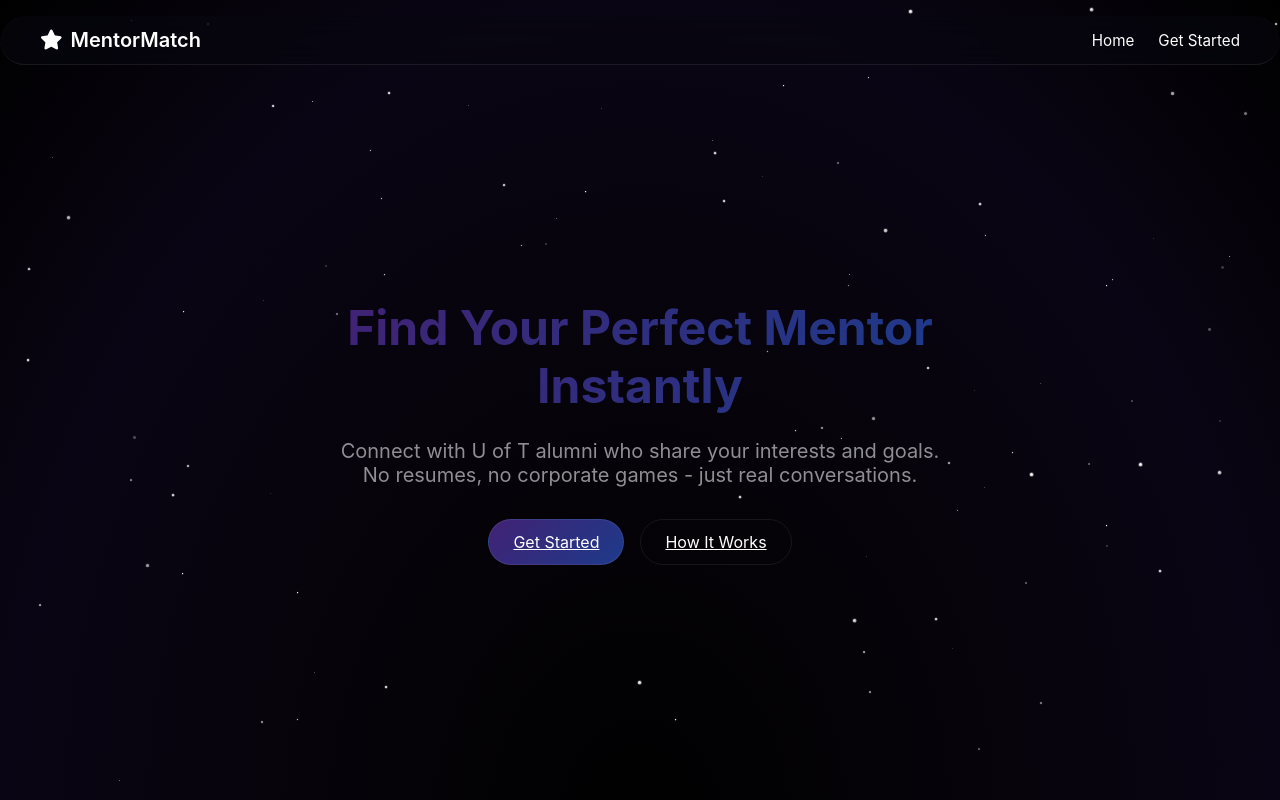
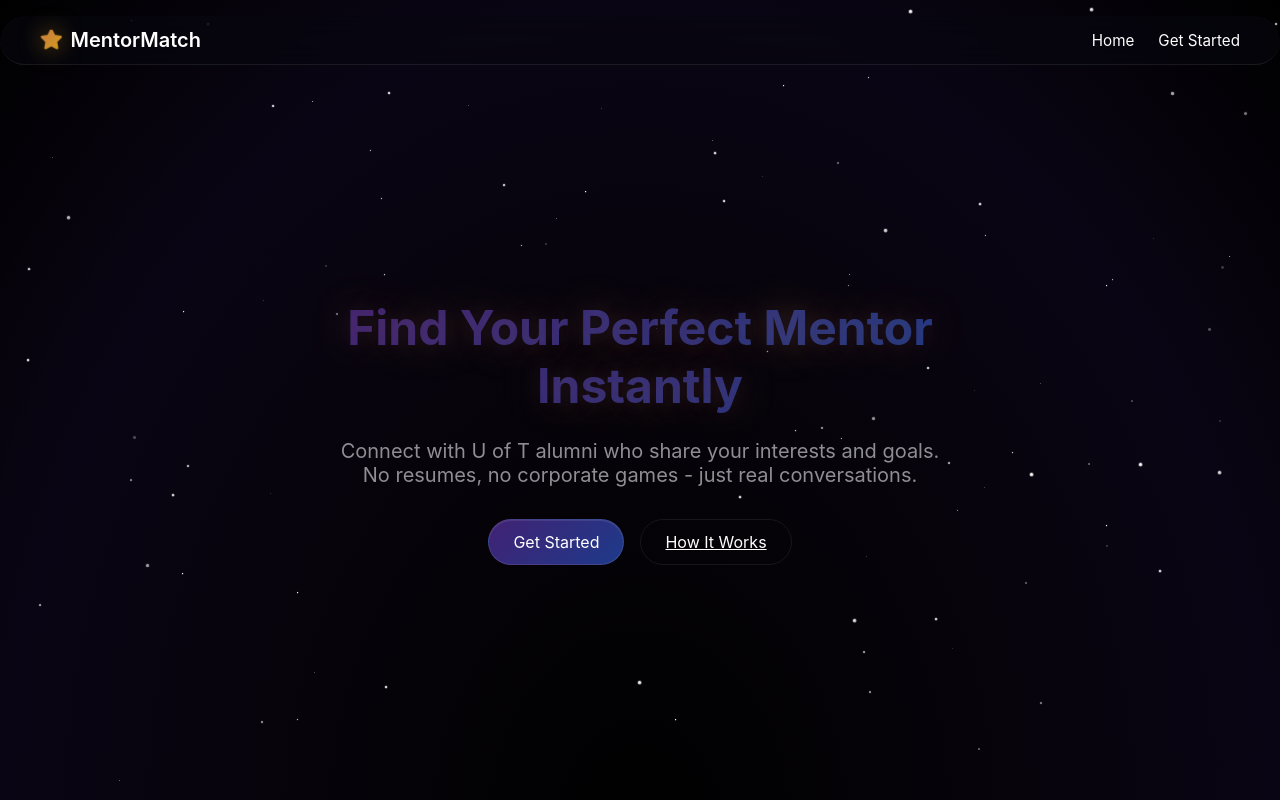
Before and after one commit to hillary862/cinchyv2, a website: page public/index.html in a window 1280 px wide. Shown: the top 800 px of the page. Drawn offline with nearby package versions, Linux system fonts and the light colour scheme.

Commit message:
Add Cinchy design elements: button glow, logo animation, text glow

```diff
--- a/public/css/style.css
+++ b/public/css/style.css
@@ -1,13 +1,25 @@
-/* MentorMatch Theme Variables */
+/* Cinchy v2 Theme Variables - High-End iOS Aesthetic */
 :root {
     --deep-space: #030305;
     --nebula-void: #080711;
+    --cosmic-amethyst: #2E1A47;
     --royal-violet: #412274;
+    --muted-orange: #C97A45;
+    --muted-amber: #D4A017;
+    --soft-gold: #B8860B;
+    --cosmic-blue: #0F4C75;
+    --stellar-purple: #7B2CBF;
+    --deep-aurora-teal: #0F2A4A;
     --indigo-depth: #1E3A8A;
+    --solar-flare-gold: #FFD700;
     --text-primary: #FFFFFF;
     --text-secondary: #8E8E93;
+    --text-tertiary: #AEAED2;
     --glass-bg: rgba(10, 10, 20, 0.6);
     --glass-border: rgba(255, 255, 255, 0.08);
+    --frosted-indigo: rgba(99, 102, 241, 0.2);
+    --galaxy-glow: rgba(65, 34, 116, 0.2);
+    --amber-glow: rgba(212, 160, 23, 0.3);
 }
 
 /* Reset & Base */
@@ -77,6 +89,20 @@ body {
     font-weight: 600;
 }
 
+.logo i {
+    background: linear-gradient(135deg, var(--muted-orange) 0%, var(--muted-amber) 100%);
+    -webkit-background-clip: text;
+    -webkit-text-fill-color: transparent;
+    background-clip: text;
+    filter: drop-shadow(0 0 8px var(--amber-glow));
+    animation: logo-pulse 4s ease-in-out infinite;
+}
+
+@keyframes logo-pulse {
+    0%, 100% { filter: drop-shadow(0 0 8px var(--amber-glow)); transform: scale(1); }
+    50% { filter: drop-shadow(0 0 15px var(--soft-gold)); transform: scale(1.05); }
+}
+
 .nav-menu {
     display: flex;
     list-style: none;
@@ -116,6 +142,7 @@ body {
     -webkit-background-clip: text;
     -webkit-text-fill-color: transparent;
     background-clip: text;
+    text-shadow: 0 0 20px var(--galaxy-glow), 0 0 40px var(--amber-glow);
 }
 
 .hero-subtitle {
@@ -133,21 +160,28 @@ body {
     justify-content: center;
 }
 
-/* Buttons */
+/* Buttons - iOS Style */
 .btn-primary {
     background: linear-gradient(135deg, var(--royal-violet) 0%, var(--indigo-depth) 100%);
     color: var(--text-primary);
     padding: 0.75rem 1.5rem;
-    border: 1px solid var(--glass-border);
+    border: 1px solid rgba(255, 255, 255, 0.1);
     border-radius: 9999px;
     cursor: pointer;
-    font-size: 1rem;
-    transition: all 0.3s;
+    text-decoration: none;
+    display: inline-block;
+    transition: all 400ms cubic-bezier(0.25,1,0.5,1);
+    box-shadow: inset 0 1px 1px rgba(255, 255, 255, 0.1);
 }
 
 .btn-primary:hover {
     transform: scale(1.05) translateY(-4px);
-    box-shadow: 0 0 20px rgba(65, 34, 116, 0.4);
+    box-shadow: 0 0 30px rgba(65, 34, 116, 0.6), 0 0 60px rgba(30, 58, 138, 0.4), 0 20px 25px -5px rgba(65, 34, 116, 0.4), 0 10px 10px -5px rgba(30, 58, 138, 0.2), inset 0 1px 1px rgba(255, 255, 255, 0.2);
+}
+
+.btn-primary:active {
+    transform: scale(0.97) translateY(0);
+    box-shadow: 0 1px 2px 0 rgba(0, 0, 0, 0.05), inset 0 1px 1px rgba(255, 255, 255, 0.1);
 }
 
 .btn-secondary {
```
